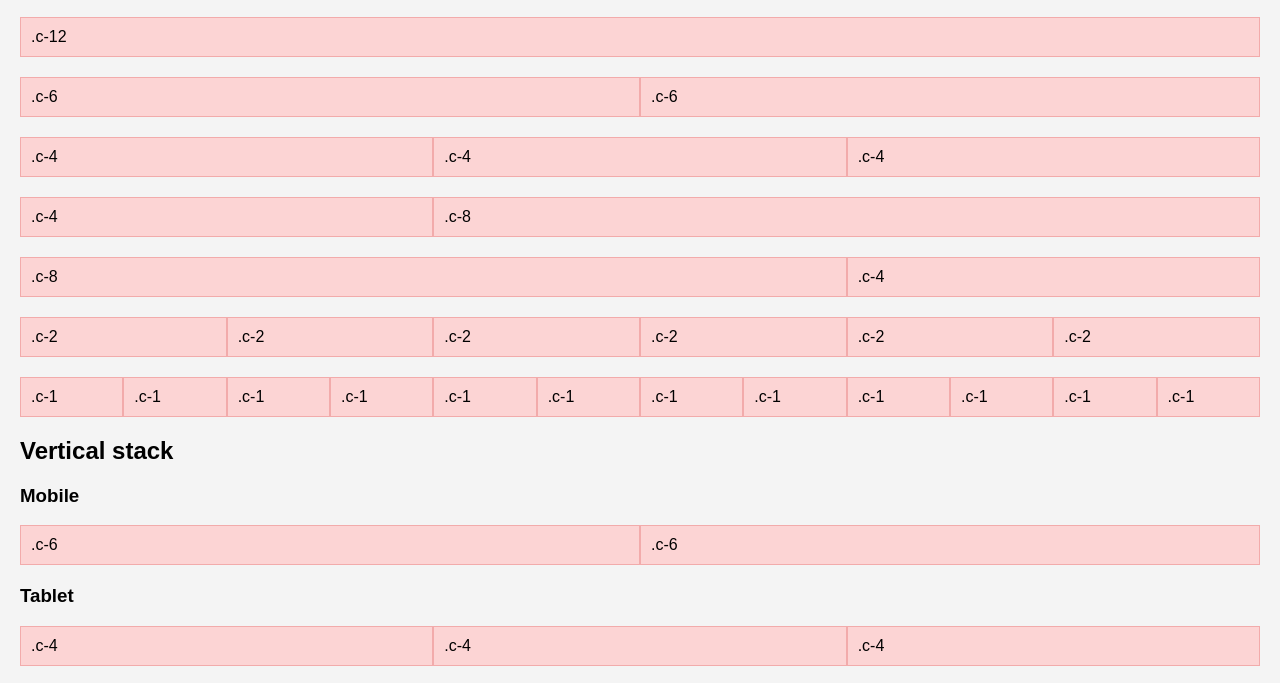
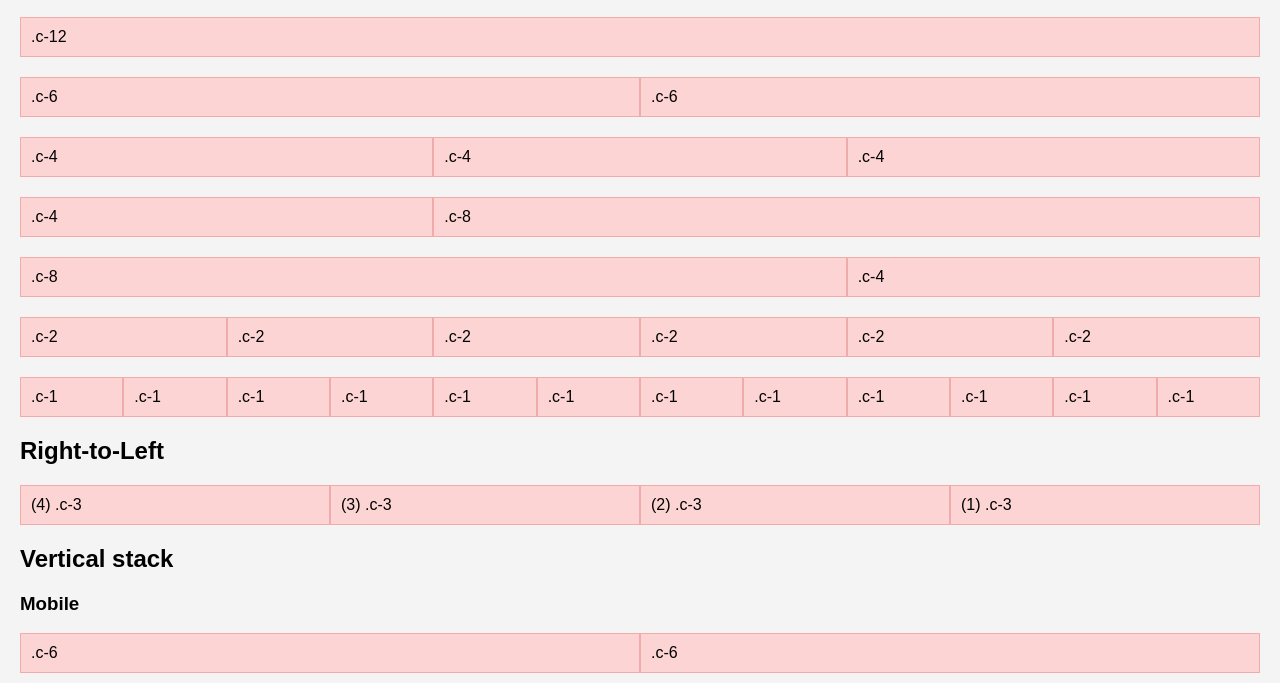
Before and after one commit to fsevilla/Picnic-Grid, a plain HTML site: page index.html in a window 1280 px wide. Shown: the part 111-794 px from the top of the page. Drawn offline with Linux system fonts and the light colour scheme.

Commit message:
Support RTL columns

```diff
--- a/index.html
+++ b/index.html
@@ -142,6 +142,14 @@
         </div>
     </div>
 
+    <h2>Right-to-Left</h2>
+    <div class="grid rtl">
+        <div class="c-3"><span>(1) .c-3</span></div>
+        <div class="c-3"><span>(2) .c-3</span></div>
+        <div class="c-3"><span>(3) .c-3</span></div>
+        <div class="c-3"><span>(4) .c-3</span></div>
+    </div>
+
     <h2>Vertical stack</h2>
     <h3>Mobile</h3>
     <div class="grid mobile-stack">
--- a/sass/_grid.scss
+++ b/sass/_grid.scss
@@ -36,6 +36,12 @@ $gutter: 10px;
         & > div[class^='c-']{
             margin-bottom: -99999px;
             padding-bottom: 99999px;
+        }
+    }
+
+    &.rtl{
+        & > div[class^='c-']{
+            float: right;
         }
     }
 
```
Also changed, not shown: dist/picnic-grid.css.
